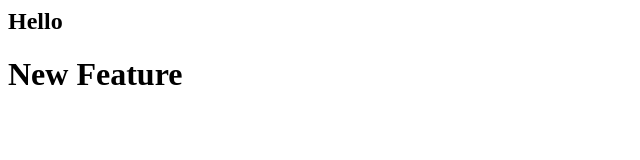
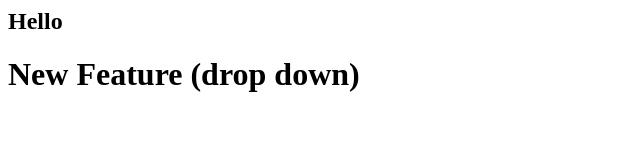
Before and after one commit to Rohan300520/sample, a plain HTML site: page index.html in a window 1280 px wide. Shown: the whole page, without its empty margins (0-640 px from the left). Drawn offline with Linux system fonts and the light colour scheme.

Commit message:
Add drop down

```diff
--- a/index.html
+++ b/index.html
@@ -1,2 +1,2 @@
 <h2>Hello</h2>
-<H1>New Feature</H1>
+<H1>New Feature (drop down)</H1>
```
